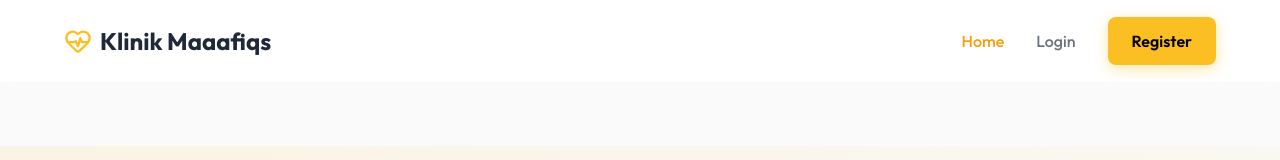
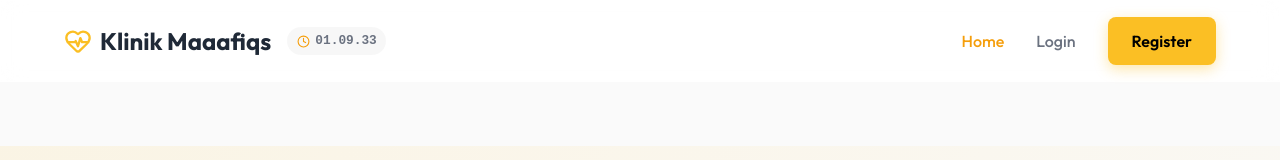
Before and after one commit to maaafiqs/aplikasi-klinik, a React (Vite) app: page / in a window 1280 px wide. Shown: the top 160 px of the page. Built offline with nearby package versions, Linux system fonts and the light colour scheme; no server answers.

Commit message:
feat: add real-time clock and live date widget in Navbar

```diff
--- a/src/components/Navbar.tsx
+++ b/src/components/Navbar.tsx
@@ -1,11 +1,22 @@
 import { Link, useLocation, useNavigate } from 'react-router-dom';
-import { HeartPulse, LogOut, Menu, X } from 'lucide-react';
-import { useState } from 'react';
+import { HeartPulse, LogOut, Menu, X, Clock } from 'lucide-react';
+import { useState, useEffect } from 'react';
 
 const Navbar = () => {
   const location = useLocation();
   const navigate = useNavigate();
   const [isMenuOpen, setIsMenuOpen] = useState(false);
+  const [timeString, setTimeString] = useState('');
+
+  useEffect(() => {
+    const updateTime = () => {
+      const now = new Date();
+      setTimeString(now.toLocaleTimeString('id-ID', { hour: '2-digit', minute: '2-digit', second: '2-digit' }));
+    };
+    updateTime();
+    const timer = setInterval(updateTime, 1000);
+    return () => clearInterval(timer);
+  }, []);
 
   const isActive = (path: string) => {
     return location.pathname === path ? 'active' : '';
@@ -25,10 +36,27 @@ const Navbar = () => {
   return (
     <nav className="navbar glass">
       <div className="container nav-container">
-        <Link to="/" className="nav-logo" onClick={closeMenu}>
-          <HeartPulse size={28} className="nav-logo-icon" />
-          Klinik Maaafiqs
-        </Link>
+        <div style={{ display: 'flex', alignItems: 'center', gap: '1rem' }}>
+          <Link to="/" className="nav-logo" onClick={closeMenu}>
+            <HeartPulse size={28} className="nav-logo-icon" />
+            Klinik Maaafiqs
+          </Link>
+          {timeString && (
+            <div style={{
+              display: 'flex',
+              alignItems: 'center',
+              gap: '0.35rem',
+              fontSize: '0.8rem',
+              color: 'var(--text-muted)',
+              backgroundColor: 'rgba(0,0,0,0.03)',
+              padding: '0.25rem 0.6rem',
+              borderRadius: '9999px'
+            }}>
+              <Clock size={13} style={{ color: 'var(--primary-yellow-hover)' }} />
+              <span style={{ fontWeight: 600, fontFamily: 'monospace' }}>{timeString}</span>
+            </div>
+          )}
+        </div>
 
         <button className="nav-mobile-menu" onClick={() => setIsMenuOpen(!isMenuOpen)}>
           {isMenuOpen ? <X size={24} /> : <Menu size={24} />}
```
